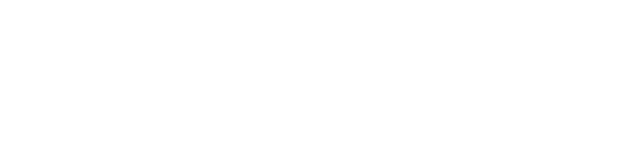
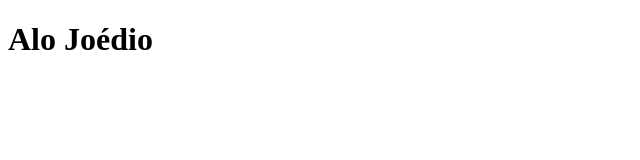
Before and after one commit to eduardoschmitt/git-teste, a website: page index.html in a window 1280 px wide. Shown: the whole page, without its empty margins (0-640 px from the left). Drawn offline with Linux system fonts and the light colour scheme.

Commit message:
Segunda Versão

```diff
--- a/index.html
+++ b/index.html
@@ -4,6 +4,6 @@
 	<title>NPM</title>
 </head>
 <body>
-
+<h1>Alo Joédio</h1>
 </body>
 </html>
```
Also changed, not shown: package.json (+7 -8 lines), 2 other files.
